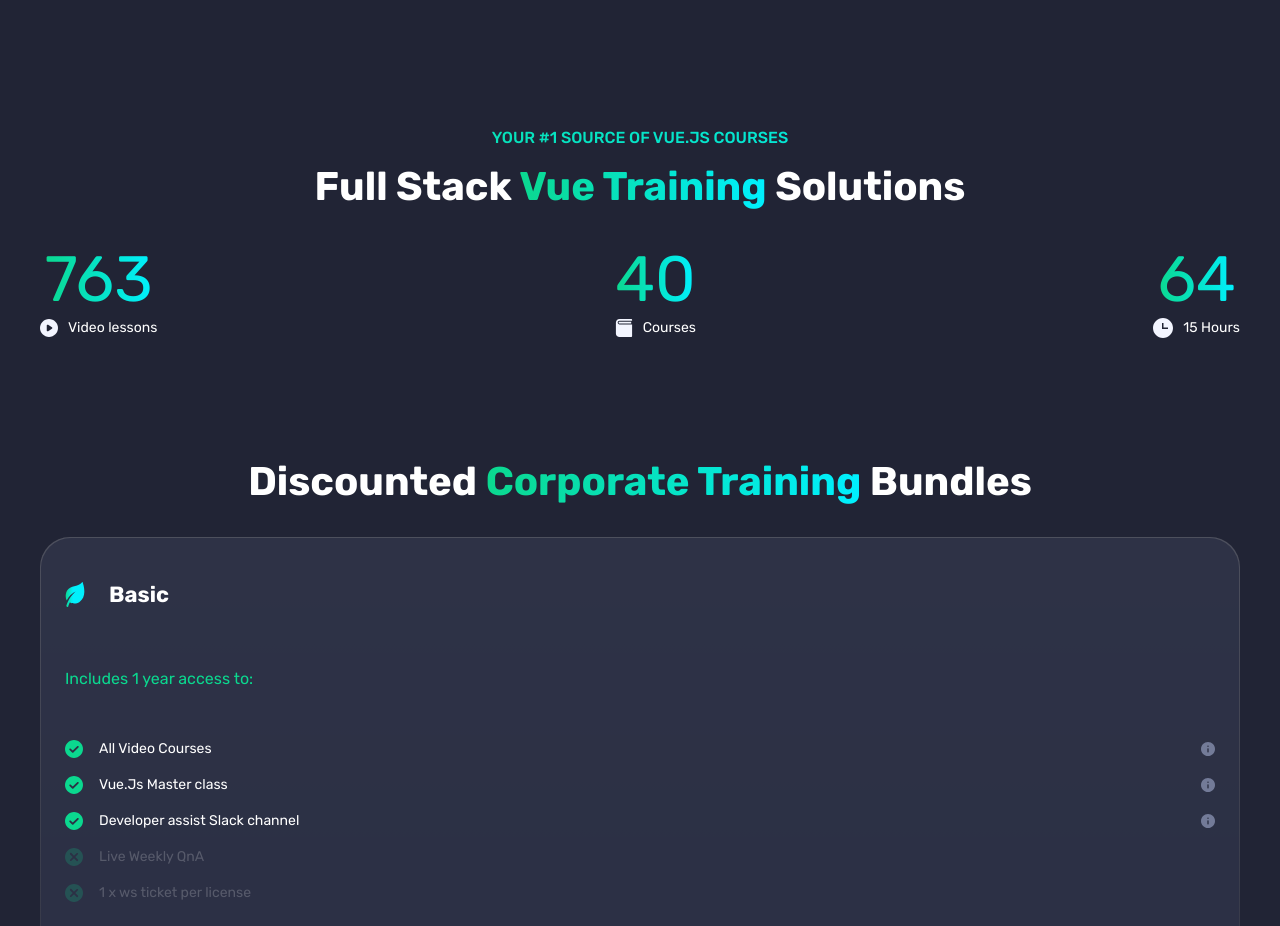
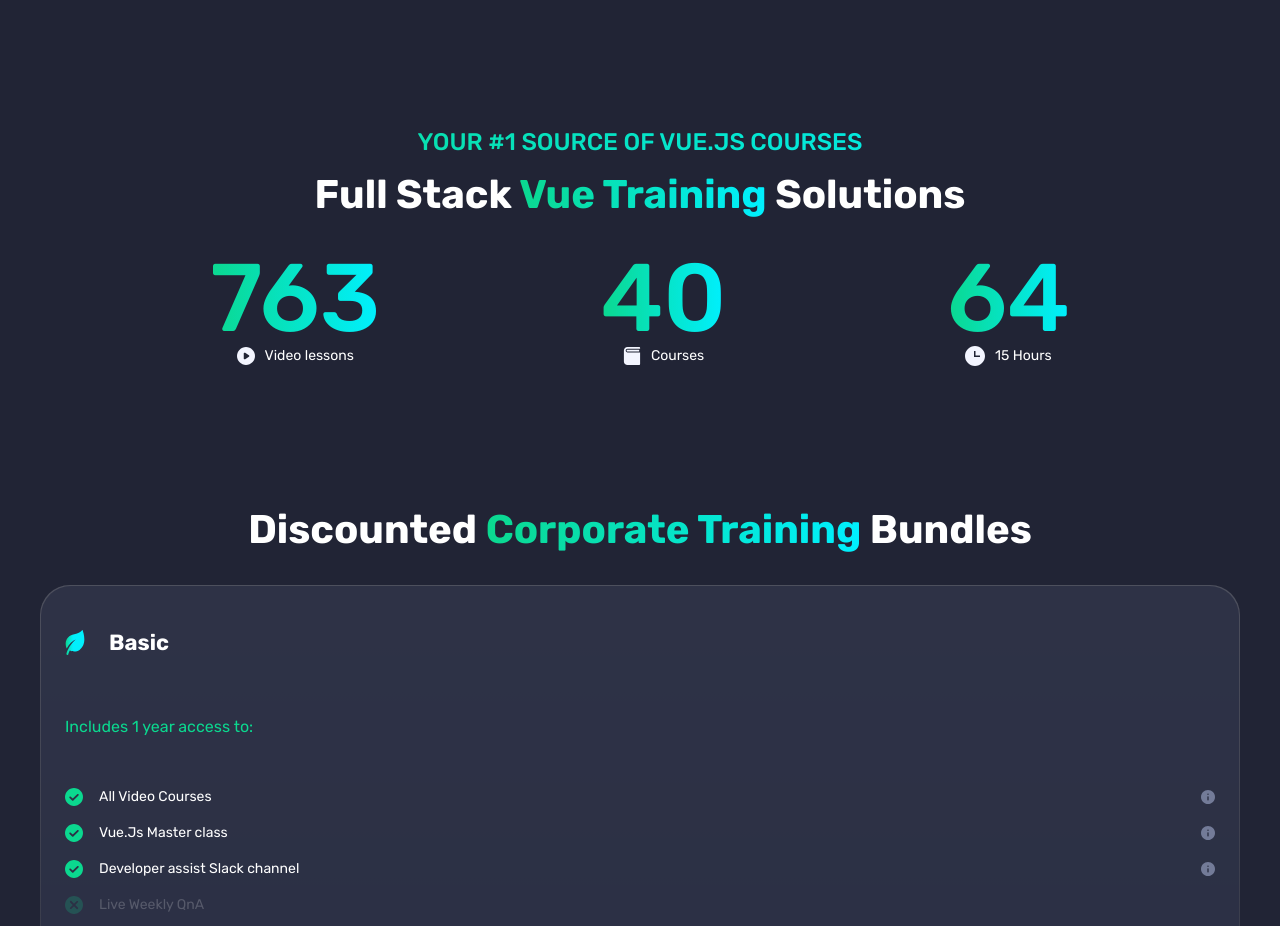
Before and after one commit to BrightsDays/vue-landing, a Nuxt app: page / in a window 1280 px wide. Shown: the part 1440-2366 px from the top of the page. Built offline with nearby package versions, Linux system fonts and the light colour scheme.

Commit message:
update stats

```diff
--- a/components/AppStats.vue
+++ b/components/AppStats.vue
@@ -1,6 +1,6 @@
 <template>
-  <div class="flex flex-col mb-[120px]">
-    <span class="inline-block mb-[13px] bg-gradient-to-r from-[#0BD88F] to-[#00F0FF] bg-clip-text text-base text-transparent text-center font-medium uppercase">
+  <div class="flex flex-col mb-[120px] md:mb-[140px] md:px-[3.75rem]">
+    <span class="inline-block mb-[13px] bg-gradient-to-r from-[#0BD88F] to-[#00F0FF] bg-clip-text text-base md:text-2xl text-transparent text-center font-medium uppercase">
       YOUR #1 SOURCE OF VUE.JS COURSES
     </span>
     <UiHeading
@@ -8,14 +8,14 @@
       green="Vue Training"
       second="Solutions"
     />
-    <div class="flex justify-between">
+    <div class="flex justify-around">
       <div
         v-for="item of stats"
         :key="`stat_${item.title}`"
         class="flex flex-col items-center"
       >
         <span
-          class="bg-gradient-to-r from-[#0BD88F] to-[#00F0FF] bg-clip-text text-transparent text-[64px]/[75.84px] font-normal"
+          class="bg-gradient-to-r from-[#0BD88F] to-[#00F0FF] bg-clip-text text-transparent text-[64px]/[75.84px] md:text-8xl md:font-medium"
         >
           {{ item.value }}
         </span>
```
